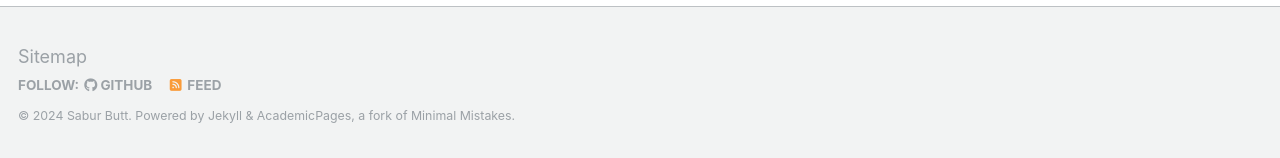
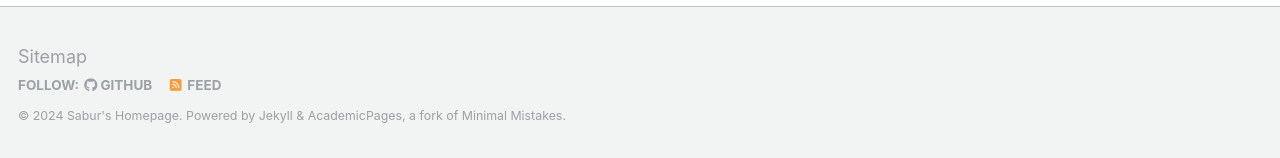
Before and after one commit to saburbutt/saburbutt.github.io, a Jekyll site: the page built from _pages/about.md, in a window 1280 px wide and 1207 px high. Shown: the part 1046-1204 px from the top of the window. Built offline with Jekyll 4.4.1, drawn with Linux system fonts in a browser that asks for light colours; some web fonts are replaced.

Commit message:
Update _config.yml

```diff
--- a/_config.yml
+++ b/_config.yml
@@ -10,7 +10,7 @@
 locale                   : "en-US"
 title                    : "Sabur's Homepage"
 title_separator          : "-"
-name                     : &name "Sabur Butt"
+name                     : #&name "Sabur Butt"
 description              : &description "Natural Language Processing"
 url                      : https://saburbutt.github.io # the base hostname & protocol for your site e.g. "https://mmistakes.github.io"
 baseurl                  : "" # the subpath of your site, e.g. "/blog"
```
